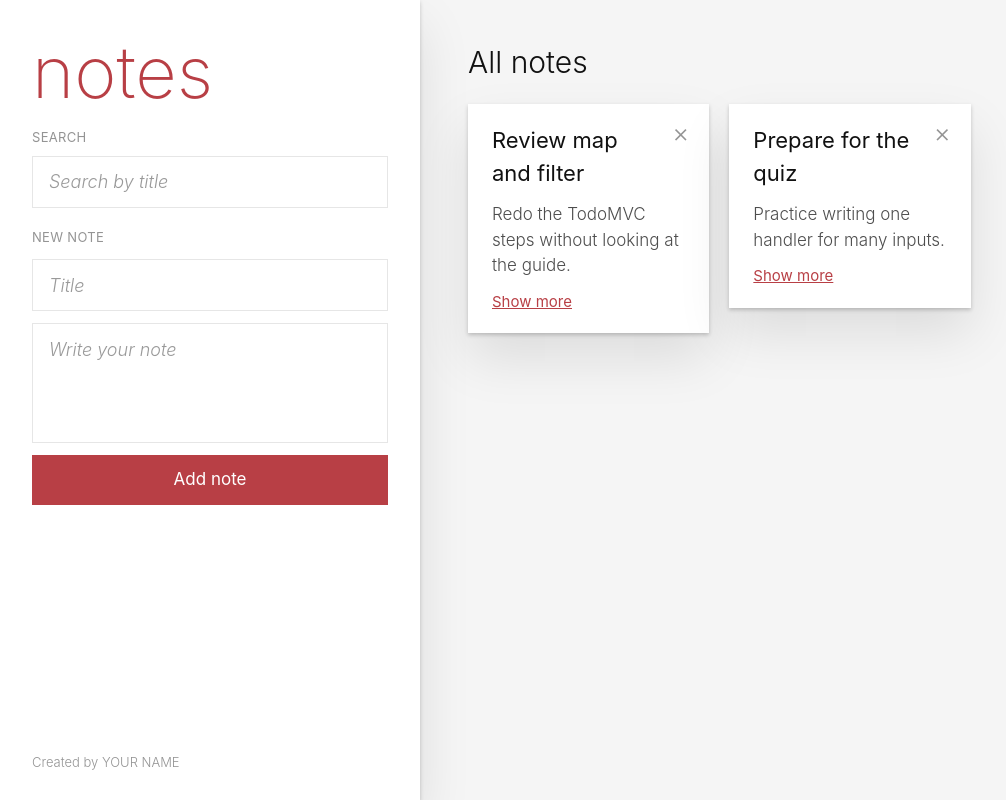
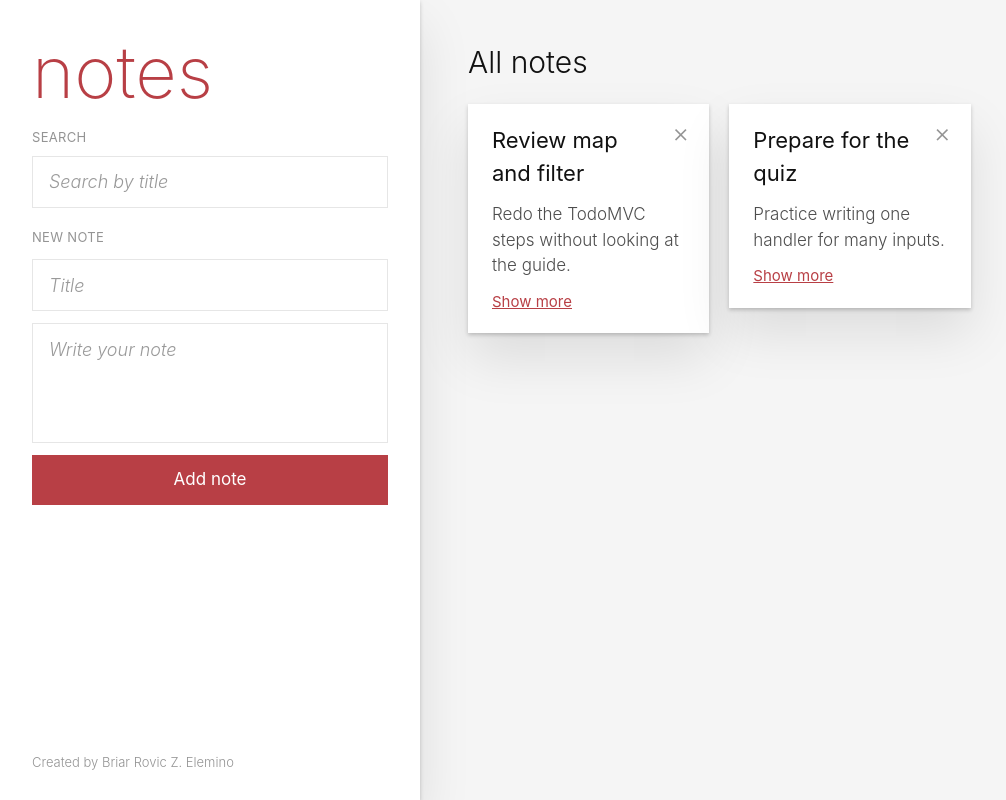
Before and after one commit to Harizthyl/csit340G8-notes, a React (Vite) app: page / in a window 1280 px wide. Shown: the whole page, without its empty margins (0-1006 px from the left). Built offline with nearby package versions, Linux system fonts and the light colour scheme.

Commit message:
chore: replace YOUR NAME with Briar Rovic Z. Elemino

```diff
--- a/src/App.jsx
+++ b/src/App.jsx
@@ -5,7 +5,7 @@ function App() {
   return (
     <div className="bg-[#f5f5f5] font-light text-[#111]">
       <Notes />
-      <Info name="YOUR NAME" />
+      <Info name="Briar Rovic Z. Elemino" />
     </div>
   )
 }
```
